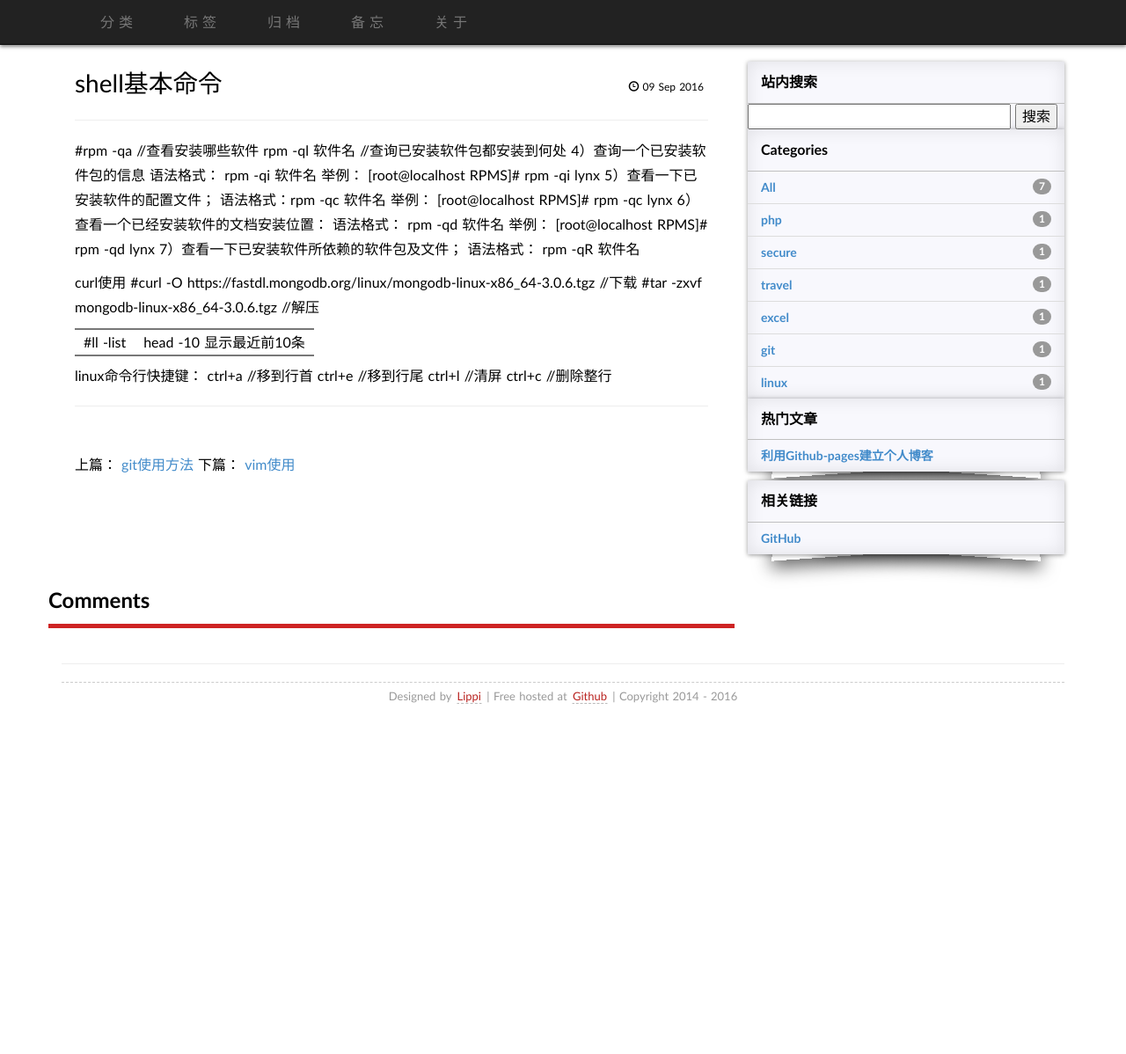
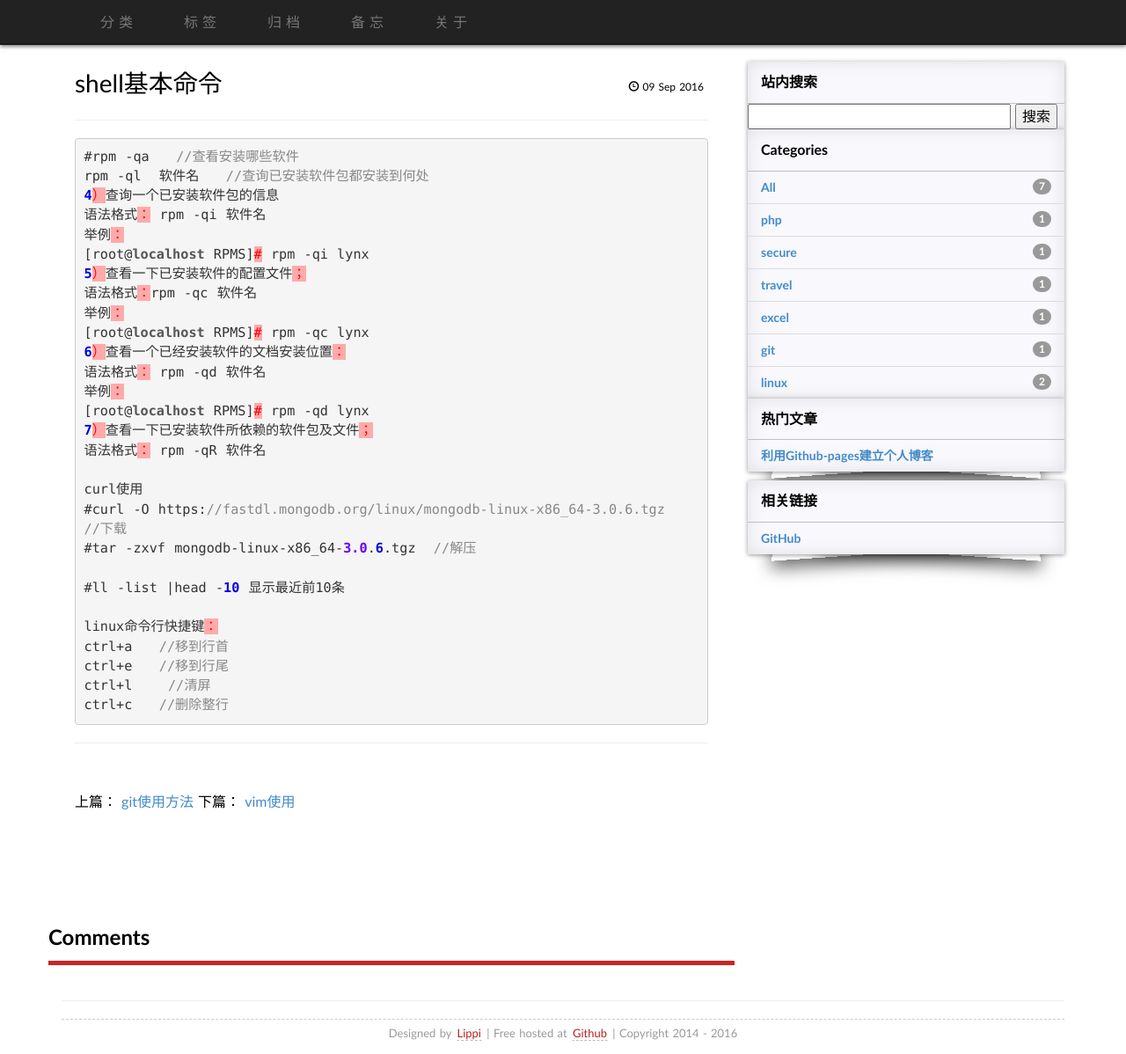
Before and after one commit to wulimin/blog, a Jekyll site: the page built from _posts/2016-09-09-linux-shell.md, in a window 1280 px wide and 1198 px high. Shown: the whole window at 88% size. Built offline with Jekyll 4.4.1, drawn with Linux system fonts in a browser that asks for light colours; nearby versions of some CDN libraries; some web fonts are replaced; library files that are not in the unit come from our copies; comment, search, counter and statistics services are not loaded; some of the changed lines change nothing that is shown.

Commit message:
Update 2016-09-09-linux-shell.md

````diff
--- a/_posts/2016-09-09-linux-shell.md
+++ b/_posts/2016-09-09-linux-shell.md
@@ -1,8 +1,11 @@
 ---
 layout : post
 title : shell基本命令
+category : linux
+tag : linux
 ---
 
+```javascript
 #rpm -qa   //查看安装哪些软件
 rpm -ql  软件名   //查询已安装软件包都安装到何处
 4）查询一个已安装软件包的信息
@@ -31,3 +34,4 @@ ctrl+a   //移到行首
 ctrl+e   //移到行尾
 ctrl+l    //清屏
 ctrl+c   //删除整行
+```
````
